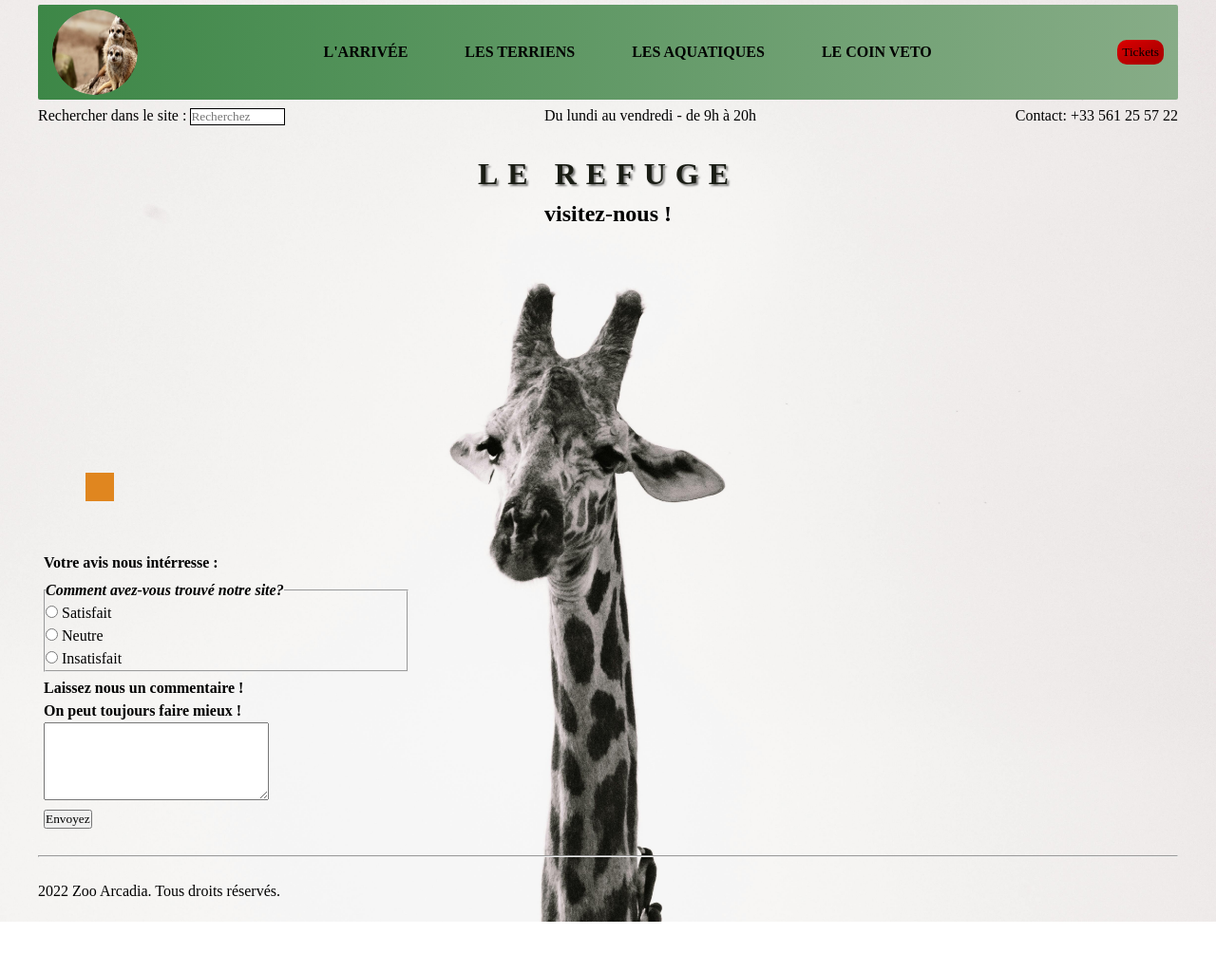
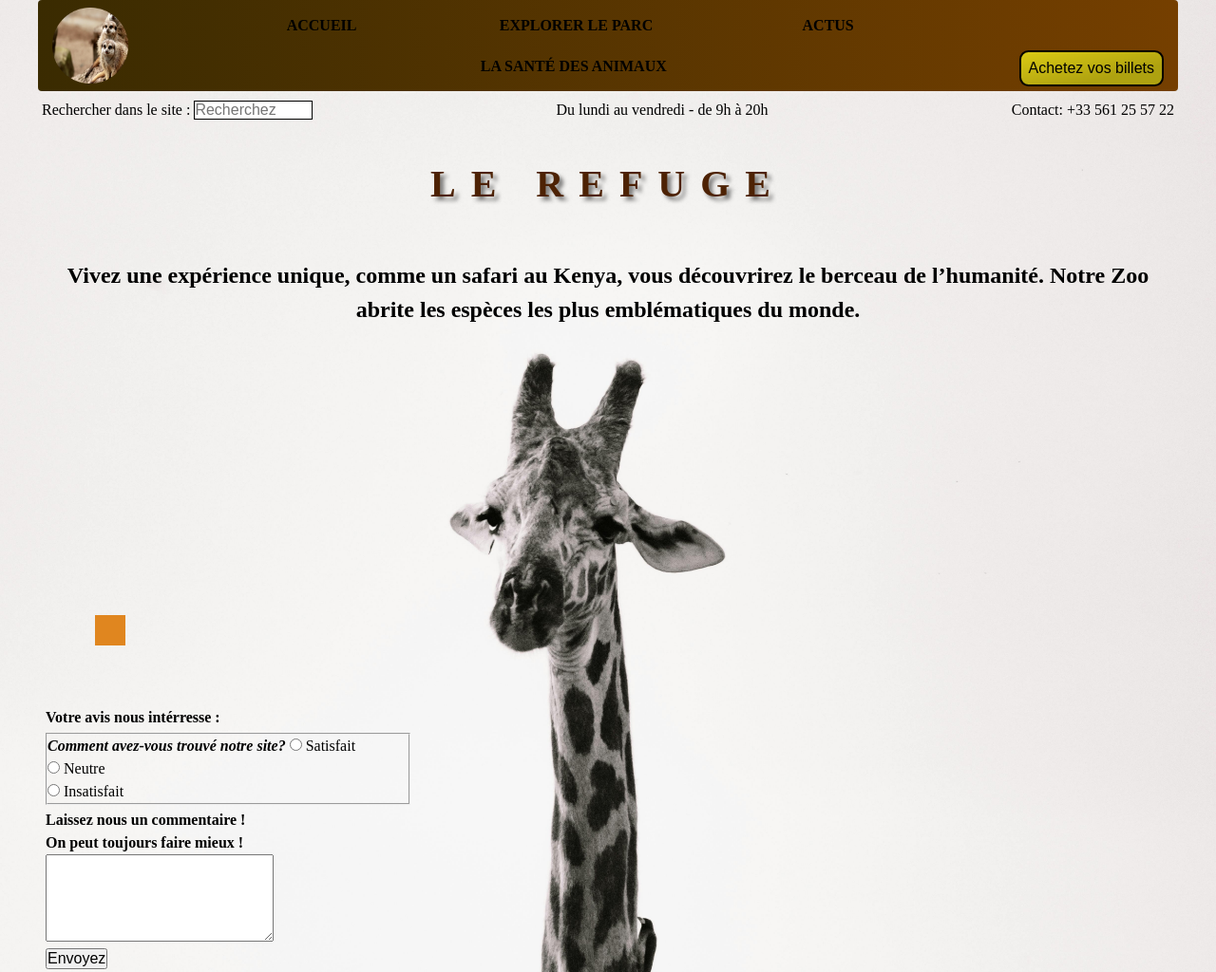
Before and after one commit to sophiamorchen/zoo-arcadia, a plain HTML site: page index.html in a window 1280 px wide. Shown: the top 1024 px of the page at 95% size. Before the commit the page ends 971 px from the top, so only its background shows below. Drawn offline with Linux system fonts and the light colour scheme; a web font is replaced by a local one.

Commit message:
ok chnages

```diff
--- a/css/style.css
+++ b/css/style.css
@@ -3,50 +3,70 @@
     margin: 0;
     padding: 0;
     box-sizing: border-box;
-    font-family: "Parkinsans", serif;
+    font-size: 16px;
 }
 a {
     text-decoration: none;
     color: inherit;
     cursor: pointer;
 }
+/* STYLES GENERAUX */
 body {
-    background-color:rgb(248, 240, 242) ;
+    /* background-color:rgb(248, 240, 242) ; */
     line-height: 1.5;
+    font-family: "Parkinsans", serif;
 }
+.page-plan {
+    height: 100vh;
+    background: no-repeat url("../images/file-attente-parc.jpg") ;
+    background-size: cover;
+    background-position: center;
+    background-position: left;
+    opacity: 0.33;
+
+}
+.flux {
+    max-width: 75rem;
+    margin-left: auto;
+    margin-right: auto;
+}
+
 ul, ol {
     list-style: none;
-}
-.flux {
-    max-width: 1200px;
-    margin-left: auto;
-    margin-right: auto;
 }
 
 .image-giraffe{
     background: no-repeat url("../images/giraffe-nb.jpg");
     background-size: cover;
     background-position: center;
+}
+/* Images de Background */
+.file, .elephant, .tortue {
+    display: flex;
+    height: 15vh;
+    border-radius: 10px;
+    max-width: 33vw;
+}
 
-}
 /* START HEADER */
 .header {
-    padding: 5px 15px ;
+    padding: 0.312rem 0.937rem;
     display: flex;
     flex-direction: row;
-    column-gap: 5px;
+    column-gap: 0.312rem;
     flex-wrap: wrap;
     justify-content: space-between;
     align-items: center;
-    border-radius: 2px;
-    margin-top: 5px;
-    margin-bottom: 5px;
-    background-image: linear-gradient(to right, rgb(61, 135, 71), rgb(135, 172, 135));
+    border-radius: 0.25rem;
+    margin-bottom: 0.5rem;
+    background-image: linear-gradient(to right, rgb(58, 43, 1), rgb(117, 63, 0));
+    position: relative;
+    z-index: 10;
 }
 .logo {
-    height: 90px;
-    width: 90px;
-    border-radius: 50%;
+    height: 5rem;
+    width: 5rem;
+    /* border-radius:; */
     transition: transform 0.5s;
 }
 .logo:hover{
@@ -56,21 +76,28 @@ h1 {
     text-transform: uppercase;
     text-emphasis-color: rgb(81, 110, 23);
     color: rgb(25, 28, 20);
-    text-shadow: 2px 2px 2px rgba(0, 0, 0, 0.5);
-    letter-spacing: 10px;
+    text-shadow: 0.25rem 0.25rem 0.25rem rgba(0, 0, 0, 0.5);
+    letter-spacing: 1rem;
+    font-size: 2.5rem;
+    color: rgb(77, 34, 4);
+}
+h2 {
+    font-size: 1.5rem;
+    margin-bottom: 3rem
 }
 .nav-link{
     display: flex;
     flex-wrap: wrap;
-    column-gap: 40px;
+    column-gap: 2.5rem;
+
 }
 .ticket-button {
-    border: 0;
-    padding: 5px;
+    border: 0.15rem solid black;
+    padding: 0.5rem;
     text-align: center;
     color: black;
-    border-radius: 10px;
-    background-color: rgba(220, 0, 0, 1);
+    border-radius: 0.6rem;
+    background-color: rgb(218, 202, 20);
     background-image: linear-gradient(
     to top left,
     rgba(0, 0, 0, 0.2),
@@ -78,80 +105,101 @@ h1 {
     rgba(0, 0, 0, 0)
     );
     transition: background-color 0s linear;
+    align-self: flex-end;
 }
 
 .ticket-button:hover {
     background-color: white;
 }
 .explore-link {
-        padding: 10px;
-    border-radius: 10px;
+        padding: 0.6rem;
+    border-radius: 0.6rem;
     text-align: center;
+    flex-grow: 1;
+    min-width: calc(100% / 4);
 }
+/* .explore-link:last-child {
+    flex-grow:1;
+    color: rgb(240, 227, 216);
+} */
+
+
 /* START HERO */
 .infos-contact{
     display: flex;
     flex-direction: row;
     justify-content: space-between;
+    padding-left: 0.25rem;
+    padding-right: 0.25rem;
 }
 .barre-recherche {
     margin: 0;
-    border: 1px solid black;
+    border: 0.062rem solid black;
 }
 .horaires, .contact {
     display: inline;
     flex-direction: column;
 }
-p, h1, h2, ul{
-    overflow:auto;
+p, h1, h2, h3, ul, textarea{
+    overflow:hidden;
+
 }
-.visitez-nous{
+h1 {
+    margin-bottom: 3rem;
+}
+.title-texts{
     text-align: center;
-    padding: 20px;
-    margin-top: 5px;
-    margin-bottom: 5px;
+    padding: 1.25rem;
+    margin-top: 1rem;
+    margin-bottom: 1rem;
     margin-left: auto;
     margin-right: auto;
     /* Ici, on laisse les margin pour le responsive */
 }
 .hero{
-    padding: 10px;
+    padding: 0.6rem;
     display: flex;
     flex-wrap: wrap;
     justify-content: space-around;
 }
 nav a:hover {
     background-color: rgb(170, 212, 170);
-    padding: 5px;
-    border-radius: 5px;;
+
 }
 nav a {
     text-transform: uppercase;
     font-weight: bold;
+    padding: 0.25rem;
+    border-radius: 0.25rem;
     transition: background-color 0.25s ease-in-out;
 }
-.file, .elephant, .tortue {
-    display: flex;
-    height: 15vh;
-    border-radius: 10px;
-    max-width: 33vw;
-
-}
 .separateur {
-    height: 20vh;
-    background-color: transparent;
+    height: 10rem;
 
 }
 .avis {
-    display: block;
-    flex-direction: column;
-    padding: 3px 6px;
+    padding: 0.25rem 0.5rem;
+    font-size: 0;
 }
-h4, legend {
+textarea, .legend-avis {
+    width: 15rem;
+    margin-left: auto;
+    margin-right: auto;
+    font-size: 1rem;
+}
+@media (max-width: 300px) {
+    .avis {
+        color: white;
+    }
+    h4, textarea {
+        display: none;
+    }
+}
+h3, legend {
     font-style: bold;
 }
 fieldset{
-    margin: 5px 0;
+    margin: 0.25rem 0;
     width: 30vw;
 }
 .submit {
@@ -161,12 +209,12 @@ hr {
     color: black;
 }
 footer {
-    margin-bottom: 20px;
+    margin-bottom: 1.25rem;
 }
 @media (max-width: 500px) {
     .flux {
-        margin-left: 5px;
-        margin-right: 5px;
+        margin-left: 0.5rem;
+        margin-right: 0.5rem;
     }
     .header, .header-container {
         display: flex;
@@ -191,17 +239,17 @@ footer {
         align-items: center;
     }
     .arriver, .terre, .eau {
-        width: 130px;
-        height: 130px;
+        width: 8.125rem;
+        height: 8.125rem;
     }
     .textarea {
     overflow:hidden ;
     }
 }
 .hov-test {
-    margin: 50px 50px;
-    width: 30px;
-    height: 30px;
+    margin: 3.75rem;
+    width: 2rem;
+    height: 2rem;
     background-color: hsl(32, 76%, 50%);
     transition:
     background-color 2s cubic-bezier(.36,2.06,.51,.04),
--- a/index.html
+++ b/index.html
@@ -18,22 +18,22 @@
                         <ul class="nav-link">
                             <li class="explore-link">
                                 <a href="./quand-on-arrive.html" target="_blank">
-                                L'arrivée
+                                Accueil
                                 </a>
                             </li>
                             <li class="explore-link">
                                 <a href="./les-terriens.html" target="_blank">
-                                Les Terriens
+                                explorer le parc
                                 </a>
                             <li class="explore-link">
                                 <a href="./les-aquatiques.html" target="_blank">
-                                Les Aquatiques
+                                Actus
                                 </a>
                             </li>
                             <li class="explore-link">
                                 <a
                                 href="./le-coin-veto.html" target="_blank">
-                                Le coin veto
+                                La santé des animaux
                                 </a>
                             </li>
                         </ul>
@@ -41,7 +41,7 @@
                     <button class="ticket-button">
                         <a
                             href="./tickets.html" target="_blank">
-                            Tickets
+                            Achetez vos billets
                         </a>
                     </button>
         </header>
@@ -56,31 +56,23 @@
                         id="search"
                         size="11"
                         placeholder="Recherchez"
-                    /></label>
+                    />
+                </label>
                 <p class="horaires">Du lundi au vendredi - de 9h à 20h</p>
                 <p class="contact">Contact: +33 561 25 57 22</p>
             </banner>
-                <div class="visitez-nous">
+                <div class="title-texts">
                     <h1>Le Refuge</h1>
-                    <h2>visitez-nous !</h2>
+                    <h2>Vivez une expérience unique, comme un safari au Kenya, vous découvrirez le berceau de l’humanité.
+                        Notre Zoo abrite les espèces les plus emblématiques du monde.
+                    </h2>
                 </div>
-            <section class=" hero">
-<!-- <div class="hero">      -->
-                <!-- </div> -->
-            </section>
-            <div class="separateur">
-                <div class="separateur-color"></div>
-            </div>
-            <div
-                class="right">
-                <div
-                class="hov-test">
-                </div>
-            </div>
+                <div class="separateur"></div>
+                <div class="hov-test"></div>
             <section class="avis">
-                <h4><b>Votre avis nous intérresse : </b></h4>
+                <h3><b>Votre avis nous intérresse : </b></h3>
                 <fieldset>
-                    <legend>
+                    <legend-avis>
                         <i><b>Comment avez-vous trouvé notre site?</b></i>
                     </legend>
                     <input
```
Also changed, not shown: quand-on-arrive.html (+1 -1 lines). Lines whose indentation alone changed are shown as unchanged.
